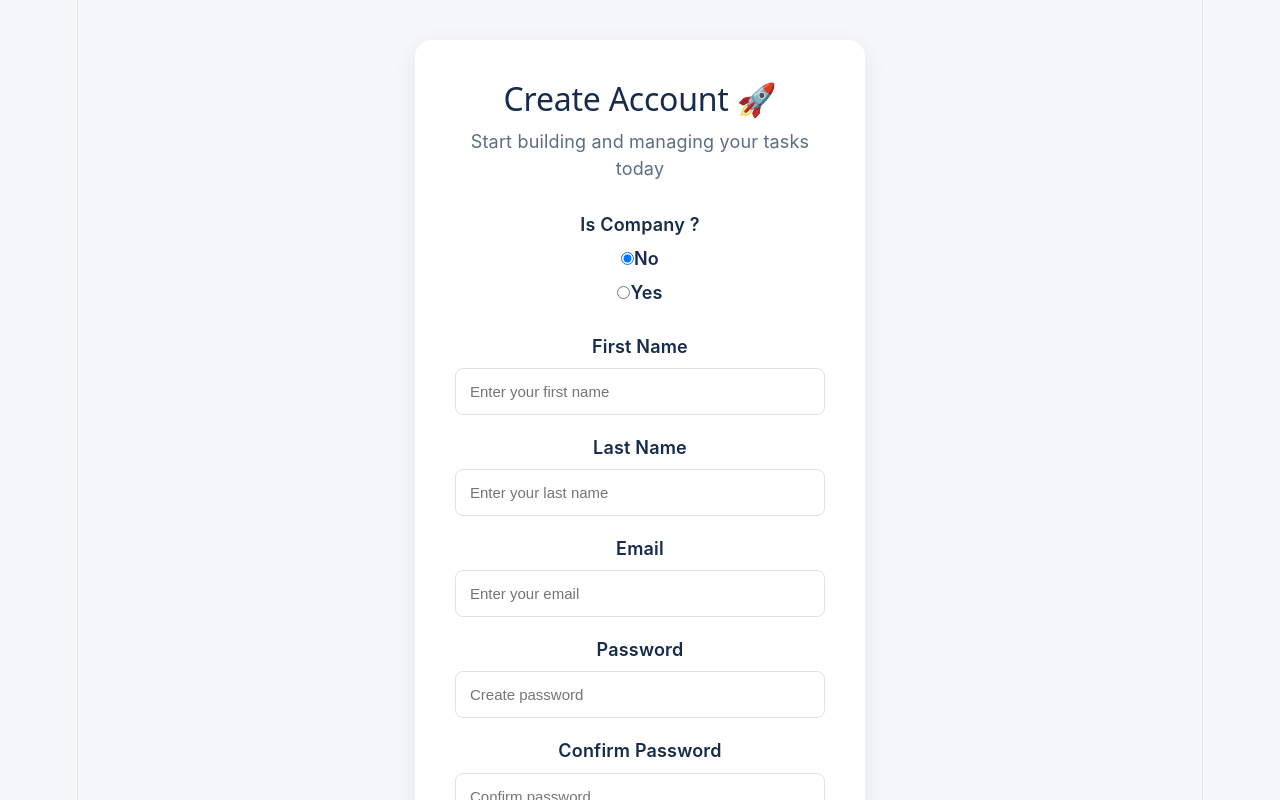
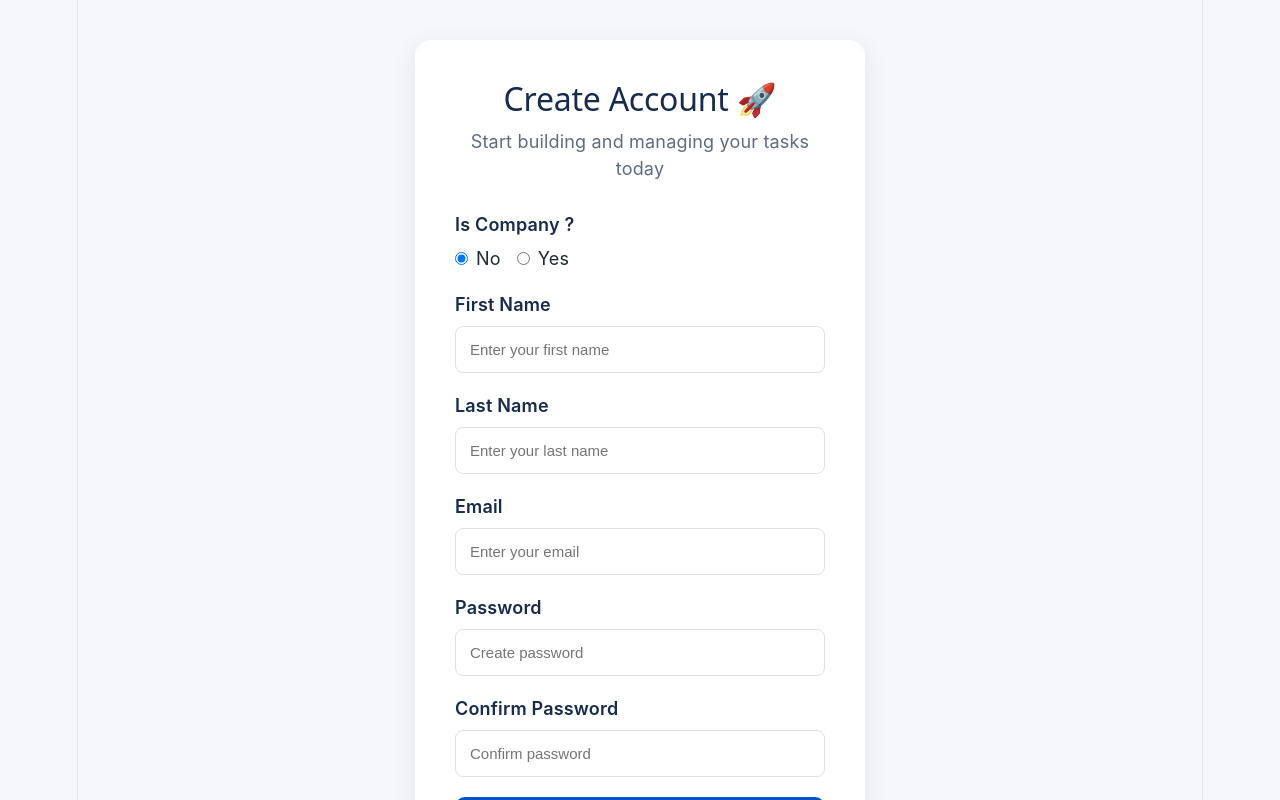
Before and after one commit to pranavghodake3/task-manager, a React (Vite) app in the folder frontend/: page /signup in a window 1280 px wide. Shown: the top 800 px of the page. Built offline with nearby package versions, Linux system fonts and the light colour scheme.

Commit message:
Added Data Routing mode and Login/Signup page style changes

```diff
--- a/frontend/package.json
+++ b/frontend/package.json
@@ -13,6 +13,7 @@
     "axios": "^1.16.1",
     "react": "^19.2.6",
     "react-dom": "^19.2.6",
+    "react-router": "^7.15.1",
     "react-router-dom": "^7.15.1"
   },
   "devDependencies": {
--- a/frontend/src/App.jsx
+++ b/frontend/src/App.jsx
@@ -1,5 +1,6 @@
 import { useState } from 'react'
-import { BrowserRouter, Routes, Route, Navigate } from 'react-router-dom'
+import { BrowserRouter, Routes, Route, Navigate, RouterProvider } from 'react-router-dom'
+import { createBrowserRouter } from 'react-router-dom'
 
 import reactLogo from './assets/react.svg'
 import viteLogo from './assets/vite.svg'
@@ -11,18 +12,16 @@ import Login from './pages/Login'
 import Signup from './pages/Signup'
 import Home from './pages/Home'
 
+const router = createBrowserRouter([
+  { path: '/', Component: Home },
+  { path: '/login', Component: Login },
+  { path: '/signup', Component: Signup },
+]);
+
 function App() {
-  const [count, setCount] = useState(0)
 
   return (
-    <BrowserRouter>
-      <Routes>
-        <Route path="/" element={<Home />} />
-        <Route path="/login" element={<Login />} />
-        <Route path='/signup' element={<Signup />}></Route>
-        <Route path='/dashboard' element={<Dashboard />}></Route>
-      </Routes>
-    </BrowserRouter>
+    <RouterProvider router={router} />
   )
 }
 
--- a/frontend/src/assets/css/auth.css
+++ b/frontend/src/assets/css/auth.css
@@ -89,18 +89,54 @@ body {
   gap: 20px;
 }
 
-.form-group {
+.auth-form .form-group {
   display: flex;
   flex-direction: column;
+  align-items: flex-start;
+  gap: 8px;
 }
 
-.form-group label {
-  margin-bottom: 8px;
+.auth-form .form-group > label:first-child {
+  margin: 0;
   font-weight: 600;
   color: #172b4d;
+  width: 100%;
+  text-align: left;
 }
 
-.form-group input {
+/* Keep additional labels (e.g., radio option labels) inline below the main label */
+.auth-form .form-group > label:not(:first-child) {
+  display: inline-flex;
+  align-items: center;
+  gap: 8px;
+  margin: 0 12px 0 0;
+}
+
+/* Radio group: keep radio inputs and their labels on one line below the main label */
+.auth-form .radio-group {
+  display: flex;
+  gap: 16px;
+  align-items: center;
+  width: 100%;
+}
+
+.auth-form .radio-group label {
+  display: inline-flex;
+  align-items: center;
+  gap: 8px;
+  margin: 0;
+}
+
+.auth-form .form-group input[type="text"],
+.auth-form .form-group input[type="email"],
+.auth-form .form-group input[type="password"],
+.auth-form .form-group input[type="number"],
+.auth-form .form-group textarea,
+.auth-form .form-group select {
+  width: 100%;
+}
+
+.auth-form .form-group input {
   padding: 14px;
   border: 1px solid #dfe1e6;
   border-radius: 8px;
--- a/frontend/src/pages/Home.jsx
+++ b/frontend/src/pages/Home.jsx
@@ -1,4 +1,4 @@
-import { Link } from "react-router-dom";
+import { Link, NavLink } from "react-router-dom";
 import "../assets/css/home.css";
 
 function Home() {
@@ -9,13 +9,13 @@ function Home() {
         <h2>TaskManager Pro</h2>
 
         <div>
-          <Link to="/login" className="btn login-btn">
+          <NavLink to="/login" end className="btn login-btn">
             Login
-          </Link>
+          </NavLink>
 
-          <Link to="/signup" className="btn signup-btn">
+          <NavLink to="/signup" end className="btn signup-btn">
             Sign Up
-          </Link>
+          </NavLink>
         </div>
       </nav>
 
--- a/frontend/src/pages/Login.jsx
+++ b/frontend/src/pages/Login.jsx
@@ -2,7 +2,7 @@ import { useState } from "react";
 
 import "../assets/css/auth.css";
 import api from "../services/api";
-import { useNavigate } from "react-router-dom";
+import { useNavigate, NavLink } from "react-router-dom";
 
 export default function Login() {
   const navigate = useNavigate();
@@ -60,17 +60,17 @@ export default function Login() {
                   Remember me
                 </label>
 
-                <a href="/">Forgot Password?</a>
+                <NavLink to="/" end>Forgot Password?</NavLink>
               </div>
 
               <button type="submit" className="auth-btn">
                 Login
               </button>
-                <a href="/">Cancel</a>
+              <NavLink to="/" end>Cancel</NavLink>
             </form>
 
             <p className="auth-footer">
-              Don’t have an account? <a href="/signup">Sign Up</a>
+              Don’t have an account? <NavLink to="/signup" end>Sign Up</NavLink>
             </p>
           </div>
         </div>
--- a/frontend/src/pages/Signup.jsx
+++ b/frontend/src/pages/Signup.jsx
@@ -1,6 +1,7 @@
 import { useState } from "react";
 import "../assets/css/auth.css";
 import api from "../services/api";
+import { NavLink } from "react-router";
 
 export default function Signup() {
   const [isCompany, selectIsCompany] = useState("0");
@@ -40,6 +41,7 @@ export default function Signup() {
 
               <div className="form-group">
                 <label>Is Company ?</label>
+                <div className="radio-group">
                   <label>
                     <input type="radio" name="company" checked={isCompany === "0"}  value="0" onChange={handleIsCompany} />
                     No
@@ -48,6 +50,7 @@ export default function Signup() {
                     <input type="radio" name="company" checked={isCompany === "1"}  value="1" onChange={handleIsCompany} />
                     Yes
                   </label>
+                </div>
               </div>
 
               <div className={`form-group ${ isCompany == '0' ? 'hide' : 'show' }`}>
@@ -86,7 +89,7 @@ export default function Signup() {
             </form>
 
             <p className="auth-footer">
-              Already have an account? <a href="/login">Login</a>
+              Already have an account? <NavLink to="/login" end>Login</NavLink>
             </p>
           </div>
         </div>
```
Also changed, not shown: 1 other file (tests, documents, lock files or other folders). Lines whose indentation alone changed are shown as unchanged.
